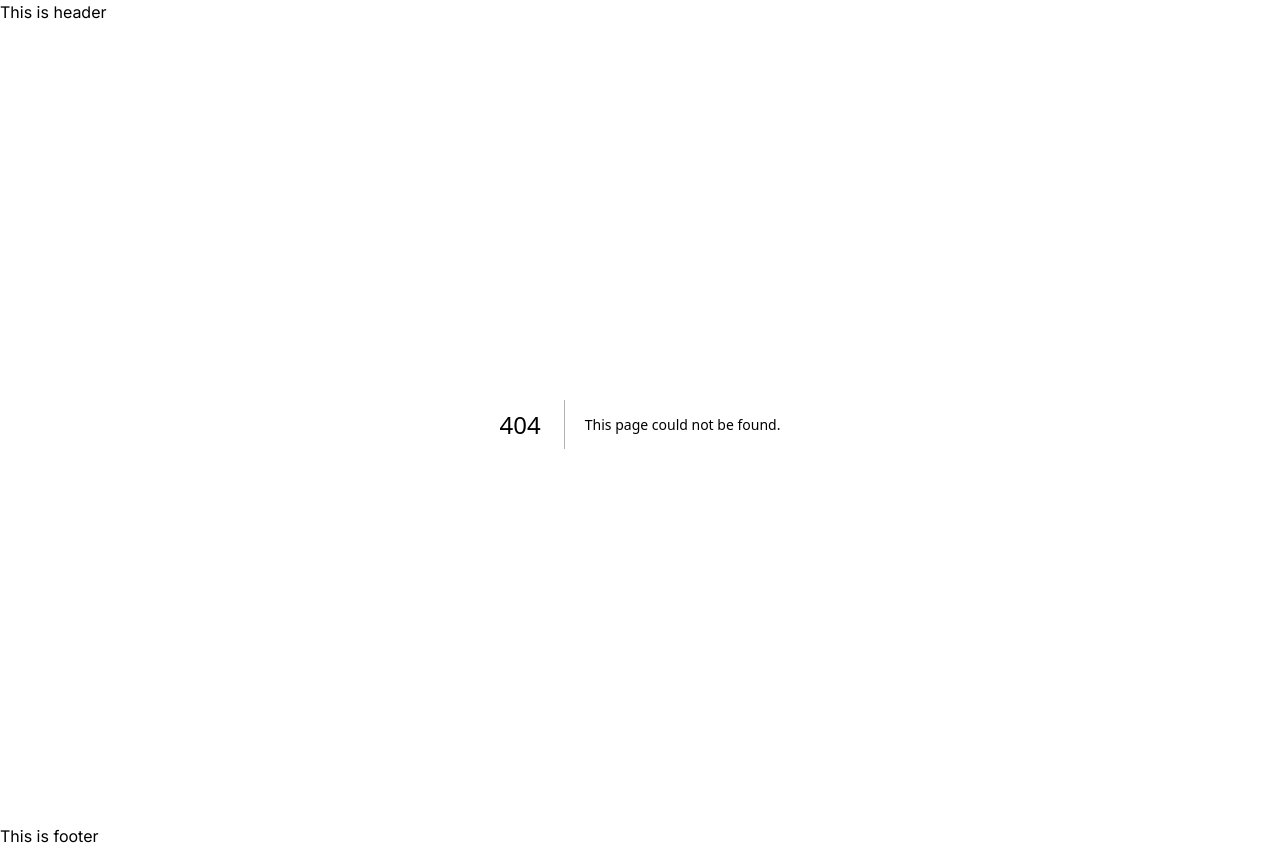
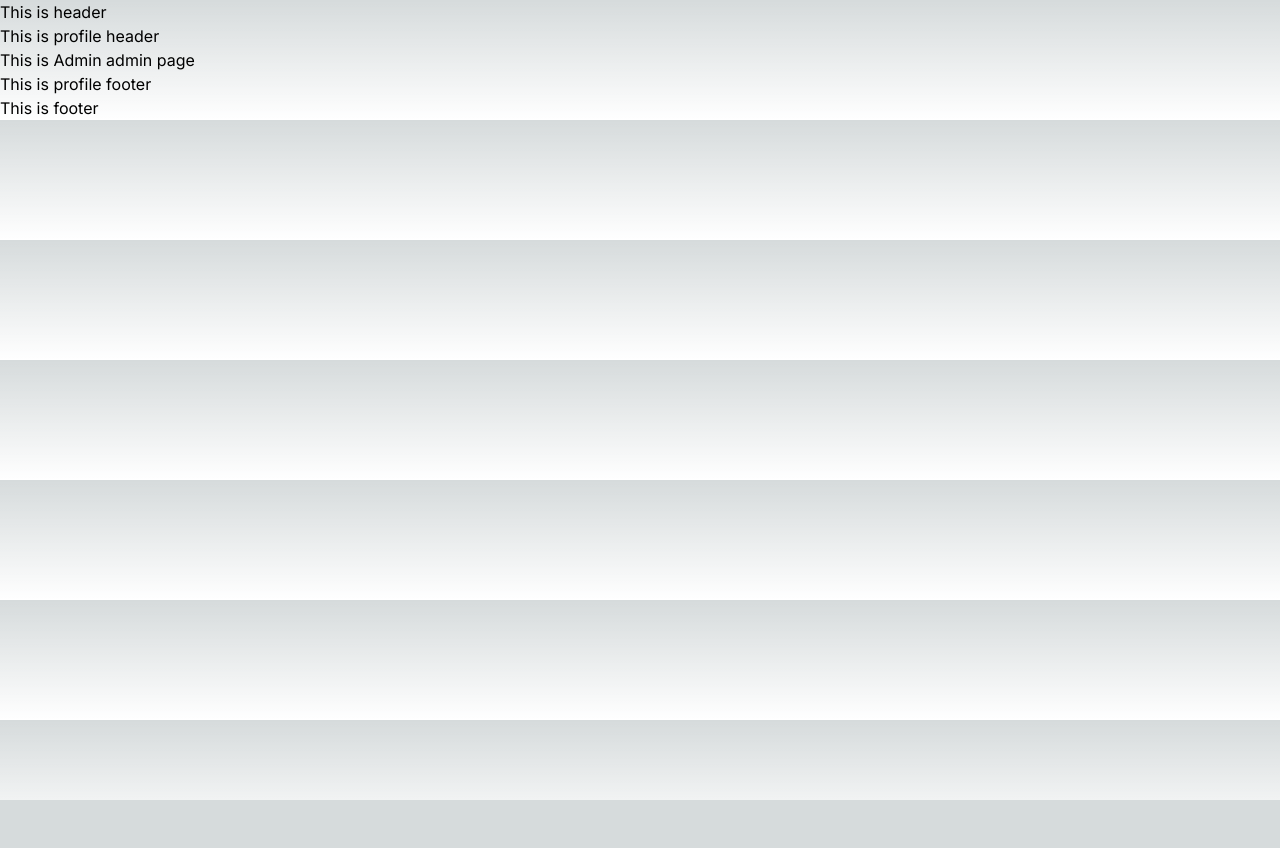
Before and after one commit to KISMAT1234/work-manager, a Next.js app: page /profile/admin in a window 1280 px wide. Before the commit this address had no page. After the commit the page ends 800 px from the top, so only its background shows below. Built offline with nearby package versions, Linux system fonts and the light colour scheme.

Commit message:
admin of profile created successfully

```diff
--- /dev/null
+++ b/src/app/profile/admin/page.js
@@ -0,0 +1,5 @@
+export default function AdminProfile (){
+    return(<>
+      <h1>This is Admin admin page</h1>
+    </>)
+}
```
